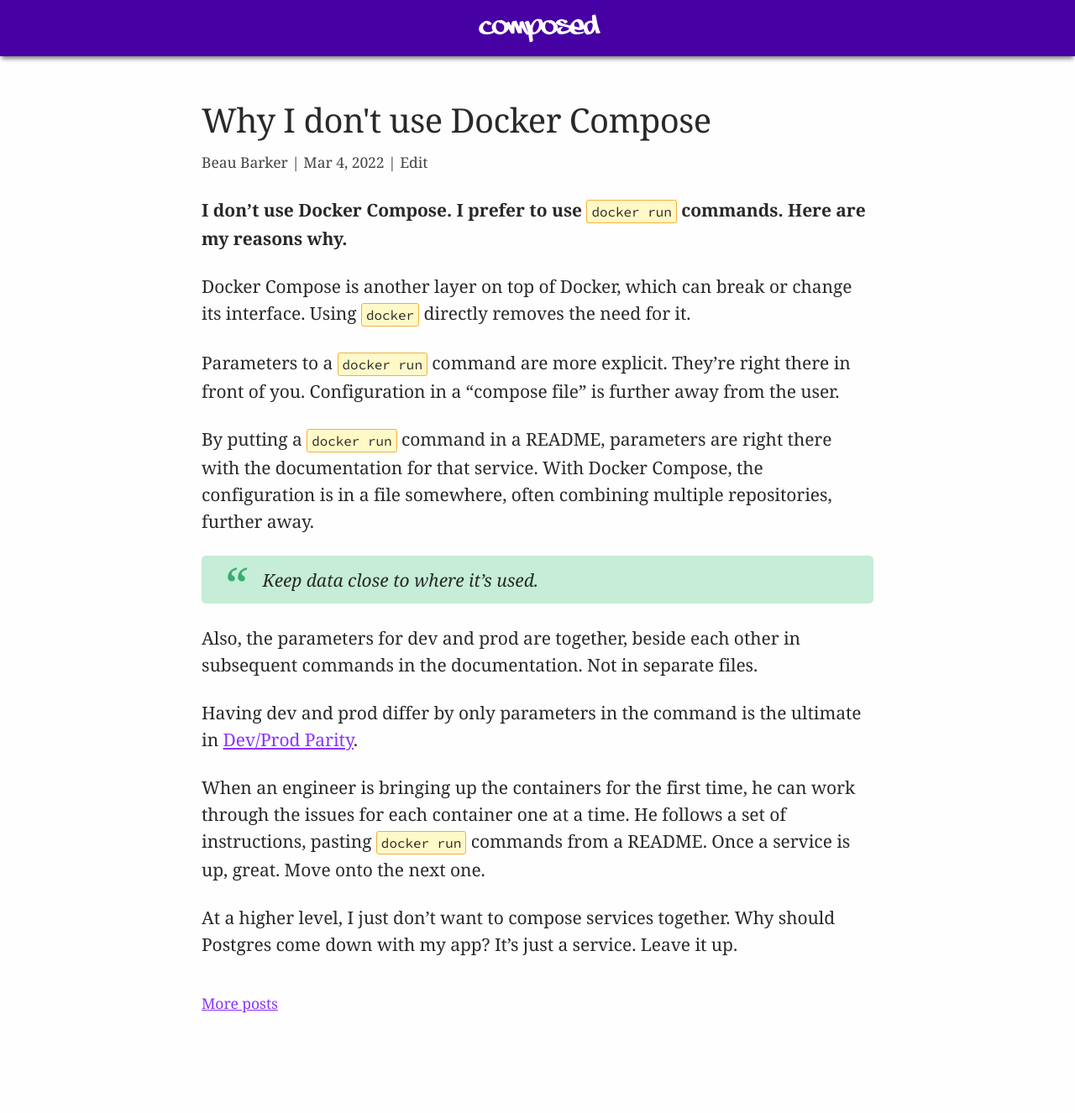
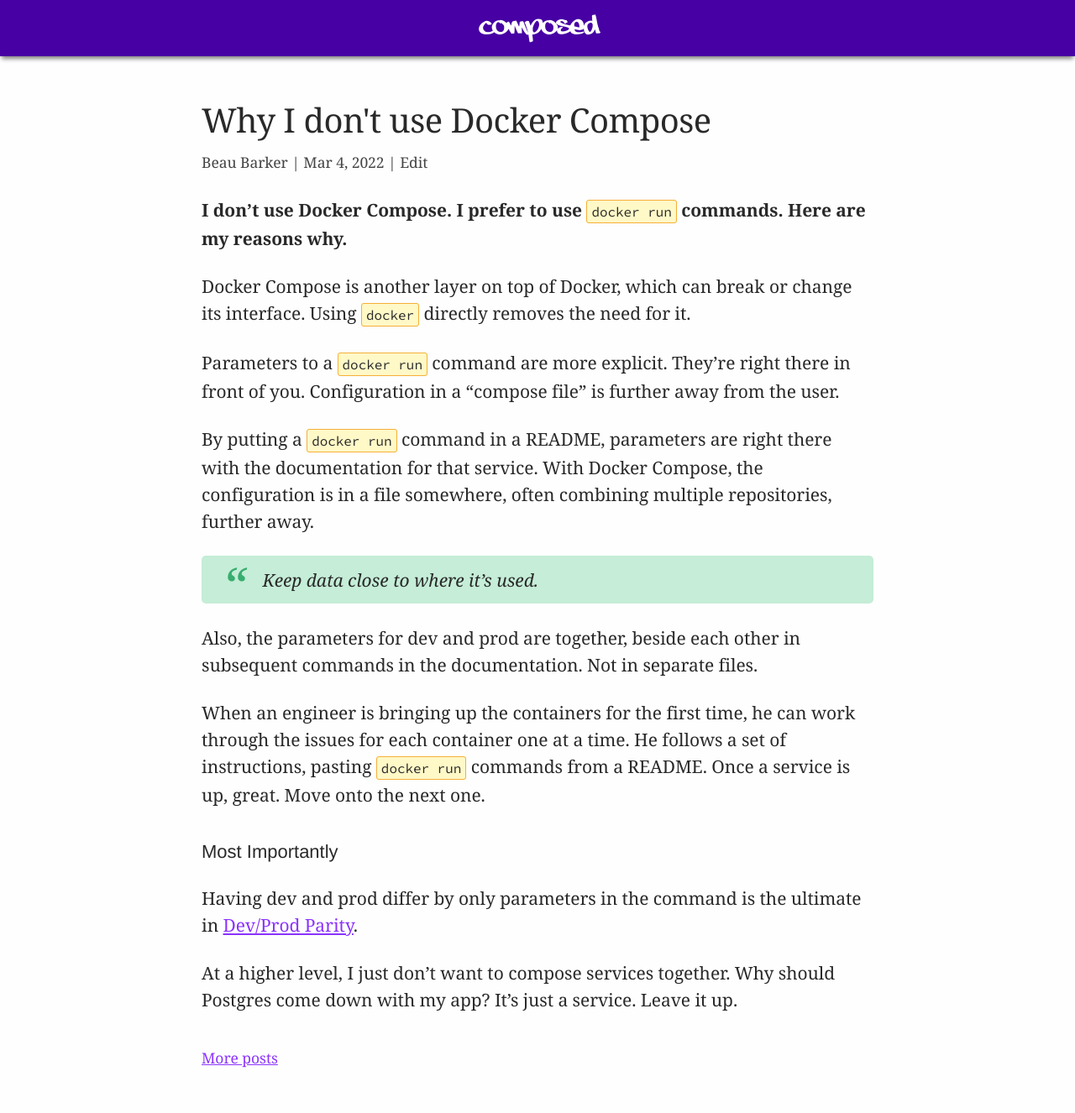
Before and after one commit to explodinglabs/explodinglabs.github.io, a Jekyll site: the page built from docs/_posts/2022-03-04-docker-compose.markdown, in a window 1280 px wide. Shown: the whole page at 84% size. Built offline with Jekyll 4.4.1, drawn with Linux system fonts in a browser that asks for light colours; before the commit the page ends 1261 px from its top, so only the background shows below that.

Commit message:
Update 2022-03-04-docker-compose.markdown

```diff
--- a/docs/_posts/2022-03-04-docker-compose.markdown
+++ b/docs/_posts/2022-03-04-docker-compose.markdown
@@ -22,13 +22,15 @@
 Also, the parameters for dev and prod are together, beside each other in
 subsequent commands in the documentation. Not in separate files.
 
-Having dev and prod differ by only parameters in the command is the ultimate in
-[Dev/Prod Parity](https://12factor.net/dev-prod-parity).
-
 When an engineer is bringing up the containers for the first time, he can work
 through the issues for each container one at a time. He follows a set of
 instructions, pasting `docker run` commands from a README. Once a service is
 up, great. Move onto the next one.
 
+## Most Importantly
+
+Having dev and prod differ by only parameters in the command is the ultimate in
+[Dev/Prod Parity](https://12factor.net/dev-prod-parity).
+
 At a higher level, I just don’t want to compose services together. Why should
 Postgres come down with my app? It's just a service. Leave it up.
```
